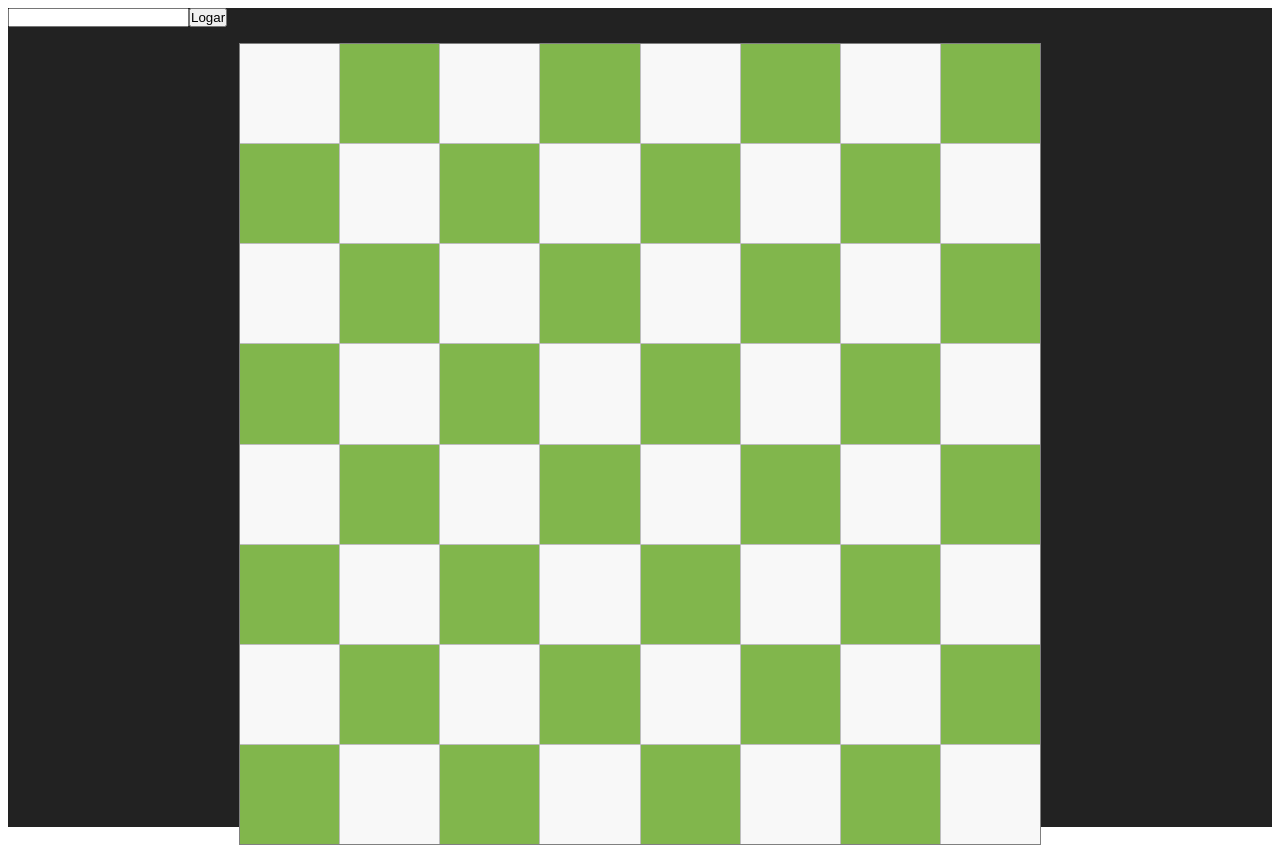
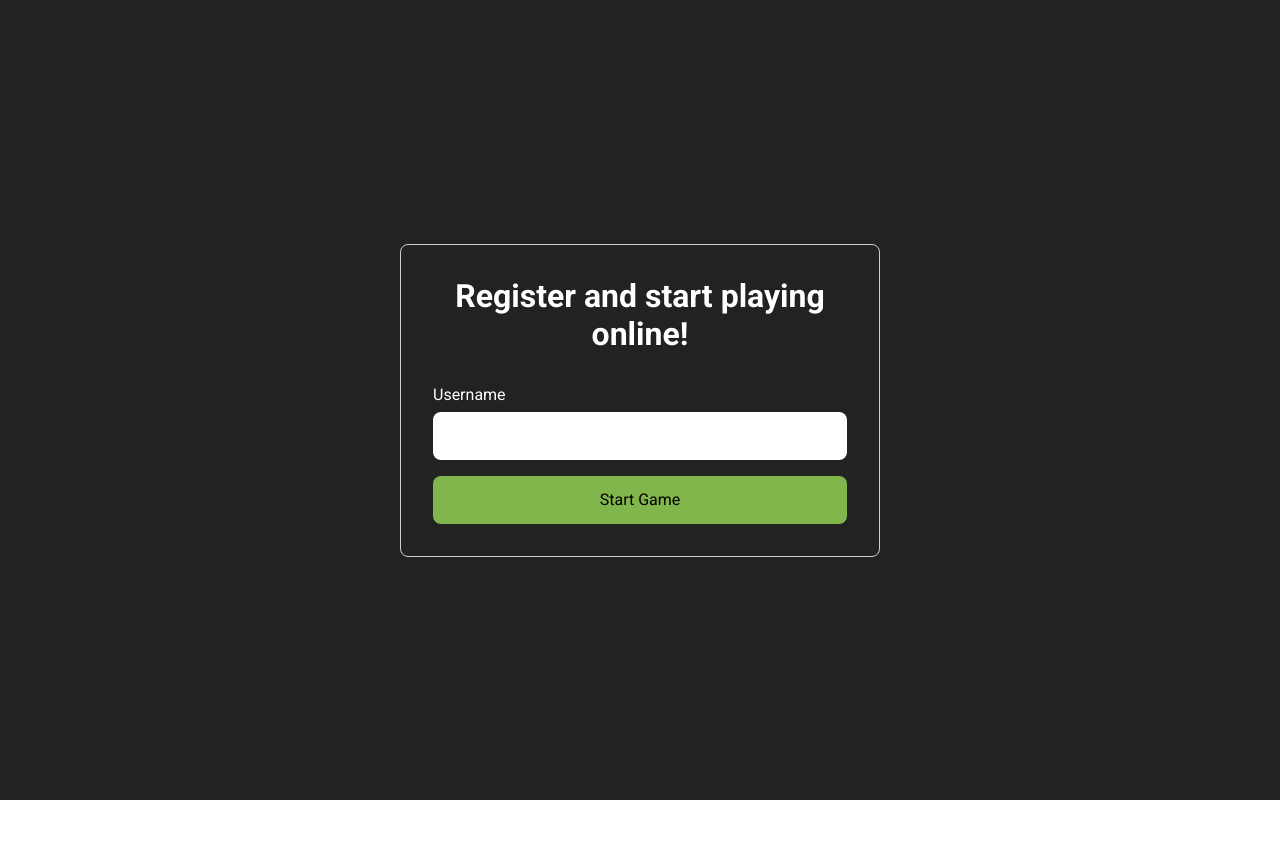
Before and after one commit to joaov815/chess, an Angular app: page /register in a window 1280 px wide. Before the commit this address led to /. After the commit the page ends 800 px from the top, so only its background shows below. Built offline with nearby package versions, Linux system fonts and the light colour scheme.

Commit message:
feat: register screen

```diff
--- a/src/app/app.component.html
+++ /dev/null
@@ -1,16 +0,0 @@
-<div class="container">
-  <div>
-    <form [formGroup]="form" (ngSubmit)="connect()">
-      <input type="text" formControlName="username" />
-      <button type="submit">Logar</button>
-    </form>
-  </div>
-
-  <div class="main">
-    <div class="board">
-      @for(square of squares(); track $index) {
-      <div class="square" [ngClass]="{ 'black': square.isBlack}"></div>
-      }
-    </div>
-  </div>
-</div>
--- a/src/app/app.component.ts
+++ b/src/app/app.component.ts
@@ -1,39 +1,9 @@
-import { NgClass } from '@angular/common';
-import { Component, signal } from '@angular/core';
-import {
-  FormControl,
-  FormGroup,
-  ReactiveFormsModule,
-  Validators,
-} from '@angular/forms';
-
-import { GameService } from './game.service';
-import { getBoardSquares, Square } from './models/square';
+import { Component } from '@angular/core';
+import { RouterOutlet } from '@angular/router';
 
 @Component({
-  selector: 'app-root',
-  imports: [ReactiveFormsModule, NgClass],
-  templateUrl: './app.component.html',
-  styleUrl: './app.component.scss',
+  selector: 'chess-root',
+  imports: [RouterOutlet],
+  template: `<router-outlet />`,
 })
-export class AppComponent {
-  constructor(private readonly gameService: GameService) {}
-
-  form = new FormGroup({
-    username: new FormControl('', Validators.minLength(3)),
-  });
-
-  squares = signal<Square[]>([]);
-
-  ngOnInit() {
-    this.squares.set(getBoardSquares());
-  }
-
-  test() {
-    this.gameService.move();
-  }
-
-  connect() {
-    this.gameService.connect(this.form.value.username!);
-  }
-}
+export class AppComponent {}
--- a/src/app/app.routes.ts
+++ b/src/app/app.routes.ts
@@ -1,3 +1,20 @@
 import { Routes } from '@angular/router';
 
-export const routes: Routes = [];
+import { LoginComponent } from './views/login/login.component';
+import { PlayComponent } from './views/play/play.component';
+
+export const routes: Routes = [
+  {
+    path: '',
+    pathMatch: 'full',
+    redirectTo: 'register',
+  },
+  {
+    path: 'register',
+    component: LoginComponent,
+  },
+  {
+    path: 'play',
+    component: PlayComponent,
+  },
+];
--- /dev/null
+++ b/src/app/views/login/login.component.html
@@ -0,0 +1,14 @@
+<div class="main-container">
+  <div class="form-wrapper">
+    <h1>Register and start playing online!</h1>
+
+    <form [formGroup]="form" (ngSubmit)="searchMatch()">
+      <div class="input-container">
+        <label for="username">Username</label>
+        <input id="username" type="text" />
+      </div>
+
+      <button type="submit">Start Game</button>
+    </form>
+  </div>
+</div>
--- /dev/null
+++ b/src/app/views/login/login.component.scss
@@ -0,0 +1,58 @@
+.main-container {
+  height: 100%;
+  display: flex;
+  justify-content: center;
+  align-items: center;
+  background-color: #222;
+  color: #fff;
+
+  .form-wrapper {
+    display: flex;
+    flex-direction: column;
+    gap: 2rem;
+    width: 30rem;
+    border: 1px solid #ccc;
+    border-radius: 0.5rem;
+    padding: 2rem;
+
+    h1 {
+      text-align: center;
+    }
+
+    form {
+      display: flex;
+      flex-direction: column;
+      gap: 1rem;
+
+      .input-container {
+        display: flex;
+        flex-direction: column;
+        gap: 0.5rem;
+
+        input {
+          height: 3rem;
+          min-width: 15rem;
+          border-radius: 0.5rem;
+          border: none;
+          padding: 0.5rem;
+        }
+      }
+
+      button {
+        height: 3rem;
+        background-color: #81b64c;
+        border: none;
+        width: 100%;
+        border-radius: 0.5rem;
+        cursor: pointer;
+
+        &:hover {
+          opacity: 0.8;
+        }
+        &:active {
+          opacity: 0.7;
+        }
+      }
+    }
+  }
+}
--- /dev/null
+++ b/src/app/views/login/login.component.ts
@@ -0,0 +1,18 @@
+import { Component } from '@angular/core';
+import { FormControl, FormGroup, ReactiveFormsModule, Validators } from '@angular/forms';
+
+@Component({
+  selector: 'chess-login',
+  imports: [ReactiveFormsModule],
+  templateUrl: './login.component.html',
+  styleUrl: './login.component.scss',
+})
+export class LoginComponent {
+  form = new FormGroup({
+    username: new FormControl('', Validators.minLength(3)),
+  });
+
+  searchMatch() {
+    //
+  }
+}
--- /dev/null
+++ b/src/app/views/play/play.component.html
@@ -0,0 +1,9 @@
+<div class="container">
+  <div class="main">
+    <div class="board">
+      @for(square of squares(); track $index) {
+      <div class="square" [ngClass]="{ black: square.isBlack }"></div>
+      }
+    </div>
+  </div>
+</div>
--- /dev/null
+++ b/src/app/views/play/play.component.ts
@@ -0,0 +1,29 @@
+import { NgClass } from '@angular/common';
+import { Component, signal } from '@angular/core';
+
+import { GameService } from '../../game.service';
+import { getBoardSquares, Square } from '../../models/square';
+
+@Component({
+  selector: 'chess-play',
+  imports: [NgClass],
+  templateUrl: './play.component.html',
+  styleUrl: './play.component.scss'
+})
+export class PlayComponent {
+ constructor(private readonly gameService: GameService) {}
+
+  squares = signal<Square[]>([]);
+
+  ngOnInit() {
+    this.squares.set(getBoardSquares());
+  }
+
+  test() {
+    this.gameService.move();
+  }
+
+  // connect() {
+  //   this.gameService.connect(this.form.value.username!);
+  // }
+}
--- a/src/index.html
+++ b/src/index.html
@@ -8,6 +8,6 @@
   <link rel="icon" type="image/x-icon" href="favicon.ico">
 </head>
 <body>
-  <app-root></app-root>
+  <chess-root></chess-root>
 </body>
 </html>
--- a/src/styles.scss
+++ b/src/styles.scss
@@ -1 +1,24 @@
-/* You can add global styles to this file, and also import other style files */
+@import url("https://fonts.googleapis.com/css2?family=Poppins:ital,wght@0,100;0,200;0,300;0,400;0,500;0,600;0,700;0,800;0,900;1,100;1,200;1,300;1,400;1,500;1,600;1,700;1,800;1,900&family=Roboto:ital,wght@0,100..900;1,100..900&display=swap");
+
+* {
+  box-sizing: border-box;
+  margin: 0;
+  padding: 0;
+  font-family: Roboto, sans-serif;
+  font-size: 16px;
+}
+
+html {
+  max-height: 100vh;
+  max-width: 100vw;
+}
+
+html,
+body {
+  width: 100%;
+  height: 100%;
+}
+
+h1 {
+  font-size: 2rem;
+}
```
Also changed, not shown: src/app/views/play/play.component.scss (renamed from src/app/app.component.scss).
